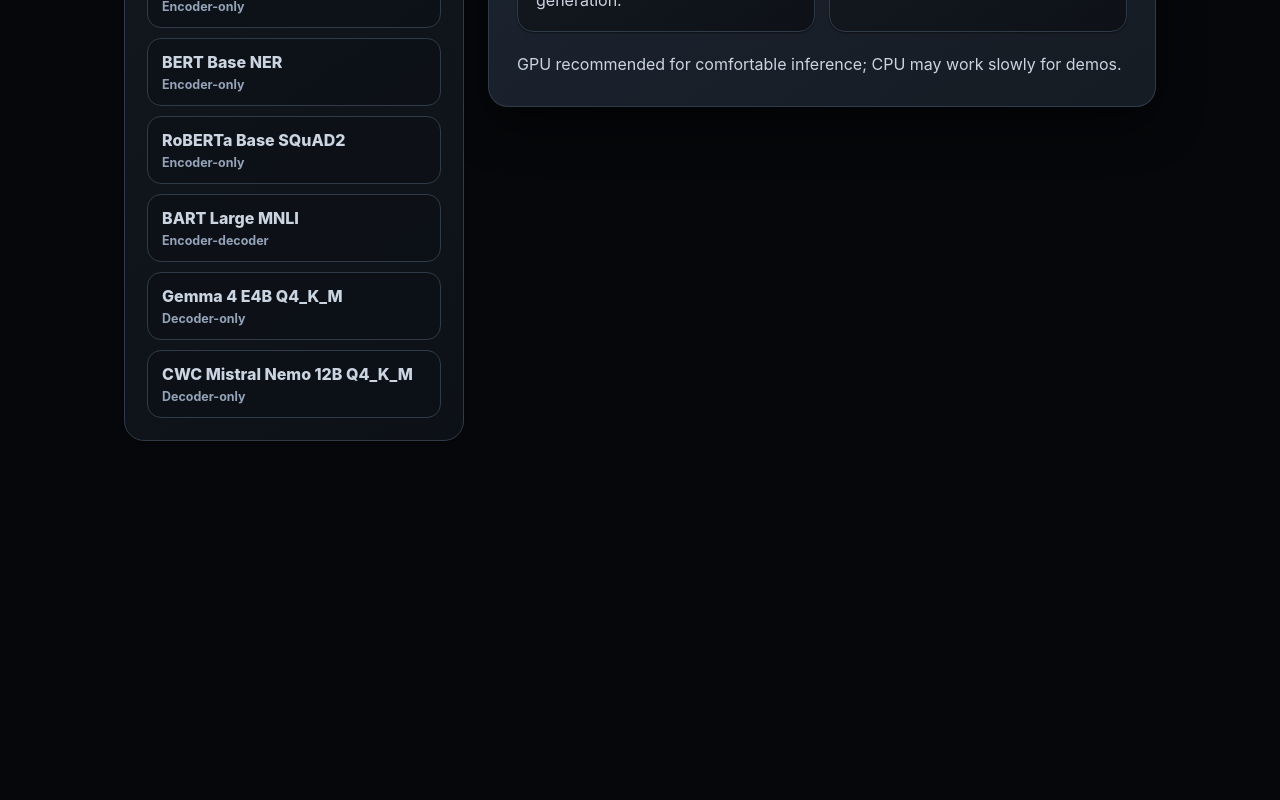
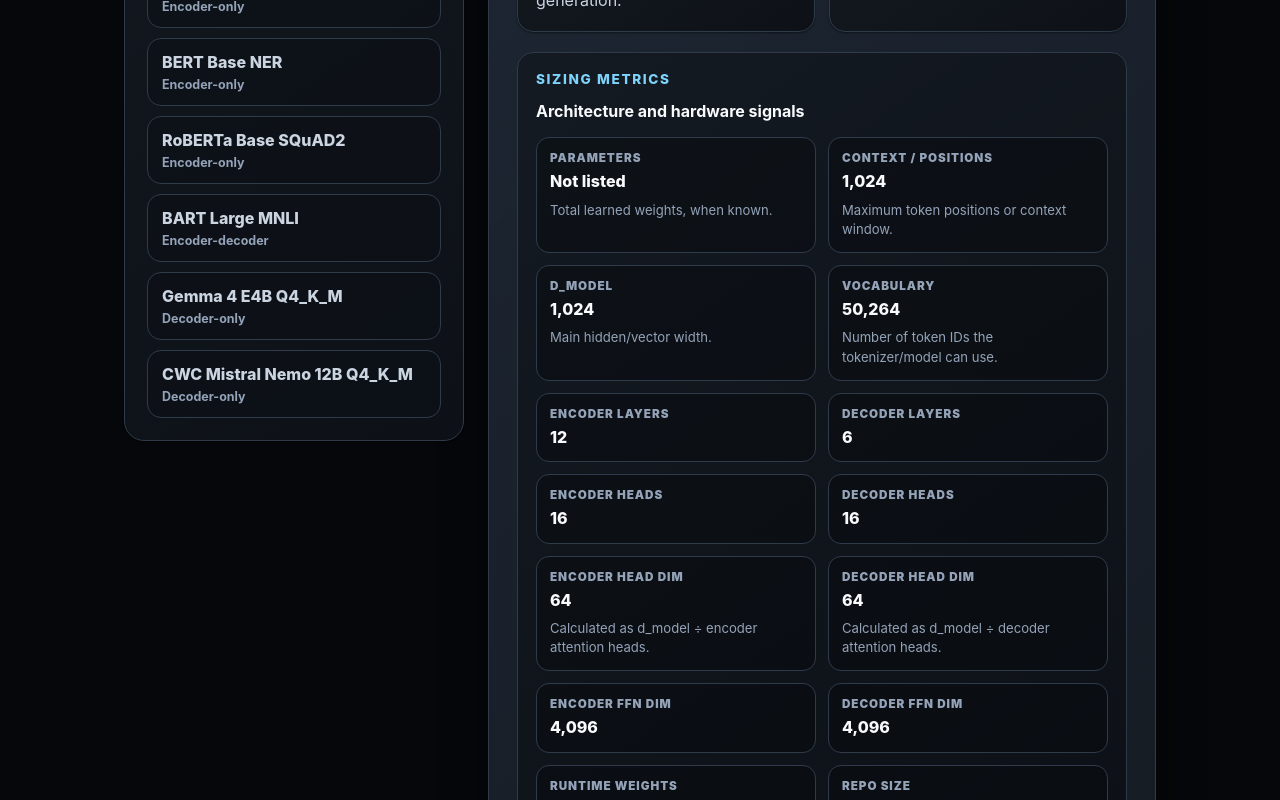
Before and after one commit to nathanbrenton/model-hardware-fit-explorer, a React (Vite) app: page / in a window 1280 px wide. Shown: the part 1560-2360 px from the top of the page. Before the commit the page ends 2057 px from the top, so only its background shows below. Built offline with nearby package versions, Linux system fonts and the light colour scheme.

Commit message:
Add model sizing metrics panel

```diff
--- a/src/components/ModelCard.jsx
+++ b/src/components/ModelCard.jsx
@@ -1,4 +1,5 @@
 import EncoderDecoderPanel from './EncoderDecoderPanel.jsx';
+import ModelMetricsPanel from './ModelMetricsPanel.jsx';
 
 function getFitClassName(category) {
   return category.toLowerCase().replaceAll(' ', '-');
@@ -97,6 +98,8 @@
 
       <EncoderDecoderPanel encoder={model.encoder} decoder={model.decoder} />
 
+      <ModelMetricsPanel model={model} />
+
       <p className="hardware-summary">{model.hardwareFit.summary}</p>
     </article>
   );
--- /dev/null
+++ b/src/components/ModelMetricsPanel.jsx
@@ -0,0 +1,138 @@
+function formatValue(value) {
+  if (value === undefined || value === null || value === '') {
+    return 'Not listed';
+  }
+
+  if (typeof value === 'number') {
+    return value.toLocaleString();
+  }
+
+  return value;
+}
+
+function calculateHeadDimension(dModel, attentionHeads) {
+  if (typeof dModel !== 'number' || typeof attentionHeads !== 'number') {
+    return 'Not available';
+  }
+
+  if (attentionHeads === 0) {
+    return 'Not applicable';
+  }
+
+  return dModel / attentionHeads;
+}
+
+function MetricItem({ label, value, note }) {
+  return (
+    <div className="metric-item">
+      <dt>{label}</dt>
+      <dd>{formatValue(value)}</dd>
+      {note && <p>{note}</p>}
+    </div>
+  );
+}
+
+function ModelMetricsPanel({ model }) {
+  const { sizing } = model;
+
+  const encoderHeadDimension = calculateHeadDimension(
+    sizing.dModel,
+    sizing.encoderAttentionHeads,
+  );
+
+  const decoderHeadDimension = calculateHeadDimension(
+    sizing.dModel,
+    sizing.decoderAttentionHeads,
+  );
+
+  return (
+    <section className="metrics-panel" aria-label="Model sizing metrics">
+      <div className="metrics-panel-header">
+        <div>
+          <p className="eyebrow">Sizing Metrics</p>
+          <h3>Architecture and hardware signals</h3>
+        </div>
+      </div>
+
+      <dl className="metrics-grid">
+        <MetricItem
+          label="Parameters"
+          value={sizing.parameterCount}
+          note="Total learned weights, when known."
+        />
+
+        <MetricItem
+          label="Context / positions"
+          value={sizing.maxPositionEmbeddings}
+          note="Maximum token positions or context window."
+        />
+
+        <MetricItem
+          label="d_model"
+          value={sizing.dModel}
+          note="Main hidden/vector width."
+        />
+
+        <MetricItem
+          label="Vocabulary"
+          value={sizing.vocabSize}
+          note="Number of token IDs the tokenizer/model can use."
+        />
+
+        <MetricItem
+          label="Encoder layers"
+          value={sizing.encoderLayers}
+        />
+
+        <MetricItem
+          label="Decoder layers"
+          value={sizing.decoderLayers}
+        />
+
+        <MetricItem
+          label="Encoder heads"
+          value={sizing.encoderAttentionHeads}
+        />
+
+        <MetricItem
+          label="Decoder heads"
+          value={sizing.decoderAttentionHeads}
+        />
+
+        <MetricItem
+          label="Encoder head dim"
+          value={encoderHeadDimension}
+          note="Calculated as d_model ÷ encoder attention heads."
+        />
+
+        <MetricItem
+          label="Decoder head dim"
+          value={decoderHeadDimension}
+          note="Calculated as d_model ÷ decoder attention heads."
+        />
+
+        <MetricItem
+          label="Encoder FFN dim"
+          value={sizing.encoderFfnDim}
+        />
+
+        <MetricItem
+          label="Decoder FFN dim"
+          value={sizing.decoderFfnDim}
+        />
+
+        <MetricItem
+          label="Runtime weights"
+          value={sizing.runtimeWeightSize}
+        />
+
+        <MetricItem
+          label="Repo size"
+          value={sizing.repoSize}
+        />
+      </dl>
+    </section>
+  );
+}
+
+export default ModelMetricsPanel;
--- a/src/styles.css
+++ b/src/styles.css
@@ -867,3 +867,69 @@
   background: rgba(56, 189, 248, 0.14);
   color: var(--text-primary);
 }
+
+.metrics-panel {
+  margin-bottom: 20px;
+  padding: 18px;
+  border: 1px solid var(--border-subtle);
+  border-radius: 16px;
+  background:
+    linear-gradient(145deg, rgba(21, 27, 35, 0.9), rgba(13, 17, 23, 0.96)),
+    var(--bg-surface-1);
+}
+
+.metrics-panel-header {
+  margin-bottom: 16px;
+}
+
+.metrics-panel h3 {
+  margin: 0;
+  color: var(--text-primary);
+  font-size: 1rem;
+}
+
+.metrics-grid {
+  display: grid;
+  grid-template-columns: repeat(2, minmax(0, 1fr));
+  gap: 12px;
+  margin: 0;
+}
+
+.metric-item {
+  min-width: 0;
+  padding: 13px;
+  border: 1px solid var(--border-subtle);
+  border-radius: 13px;
+  background: rgba(5, 7, 10, 0.38);
+}
+
+.metric-item dt {
+  margin-bottom: 6px;
+  color: var(--text-muted);
+  font-size: 0.73rem;
+  font-weight: 900;
+  letter-spacing: 0.08em;
+  text-transform: uppercase;
+}
+
+.metric-item dd {
+  margin: 0;
+  color: var(--text-primary);
+  font-size: 1rem;
+  font-weight: 850;
+  line-height: 1.35;
+  overflow-wrap: anywhere;
+}
+
+.metric-item p {
+  margin: 8px 0 0;
+  color: var(--text-muted);
+  font-size: 0.82rem;
+  line-height: 1.45;
+}
+
+@media (max-width: 640px) {
+  .metrics-grid {
+    grid-template-columns: 1fr;
+  }
+}
```
